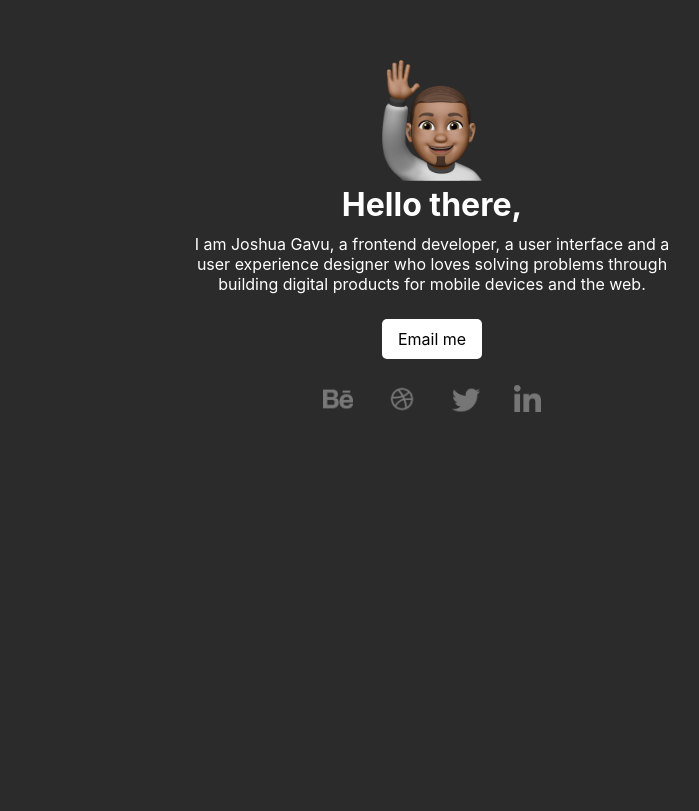
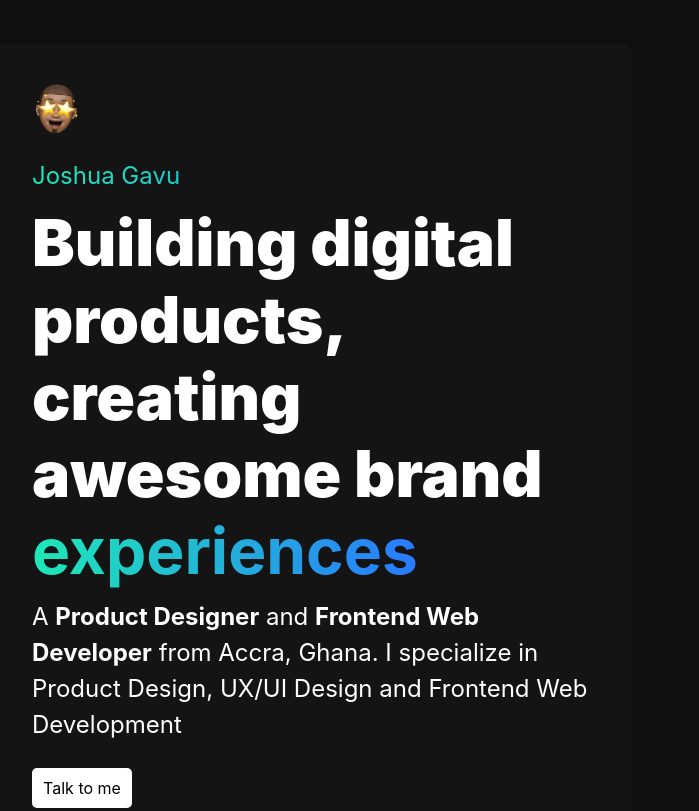
Before and after one commit to MrGavu/joshuagavu, a plain HTML site: page index.html in a window 1280 px wide. Shown: the part 156-967 px from the top of the page, without its empty margins (208-907 px from the left). Before the commit the page ends 800 px from the top, so only its background shows below. Drawn offline with nearby package versions, Linux system fonts and the light colour scheme.

Commit message:
Redesigned with gradientt

```diff
--- a/index.html
+++ b/index.html
@@ -3,12 +3,14 @@
 <head>
     <meta charset="UTF-8">
     <meta name="viewport" content="width=device-width, initial-scale=1.0">
-    <title> Joshua Gavu </title>
-    <link rel="shortcut icon" type="image/png" href="round-favicon-1.png">
+    <title> Joshua Gavu - Product Designer </title>
+    <link rel="shortcut icon" type="image/png" href="favicon.png">
+
+    <link rel="stylesheet" href="https://cdnjs.cloudflare.com/ajax/libs/animate.css/4.1.1/animate.css">
     <style>
 
         * {
-            background-color: #2b2b2b;
+
             margin: 0px;
             padding: 0px;
             box-sizing: border-box;
@@ -18,22 +20,22 @@
 
 
         body {
+            background-color: #0f0f0f;
             height: 100vh;
             display:flex;
             justify-content: center;
-            text-align: center;
-            overflow: hidden;
+            text-align: left;
         }
 
         .email-button {
-            margin: 15px 0px;
+            margin: 15px 10px;
             background-color: white;
             height: 40px;
             width: 100px;
             border: none;
             border-radius: 5px;
             cursor: pointer;
-            padding: 10px 0px;
+            padding: 0px 10px;
             font-size: 16px;
         }
 
@@ -64,29 +66,69 @@
             background-color: #ececec;
         }
 
+        .ex {
+            -webkit-background-clip: text;
+            background-image: linear-gradient(to right, #1de9b6, #2979ff);
+            -webkit-text-fill-color: transparent;
+            color: #464646;
+        }
+
+        .x{
+            padding: 0 10px;
+        }
+
+
         @media screen and (min-width:1024px){
 
         body {
-            margin:auto;
-            width: 500px;
-            height: 100vh;
-            display:flex;
-            justify-content: center;
-            text-align: center;
+            height: 100px;
+            width: 50%;
+            margin: 200px;
+            /* height: 100vh; */
+            text-align: left;
+
+
+        }
+
+        .x {
+            font-size: 32px;
+           }
+
+        h1 {
+            font-weight: 900;
+        }
+
+        .main-content {
+            background-color: #141414;
+            border-radius: 10px;
+            padding: 30px;
+        }
+
+        p {
+            color: #ffffff;
+            font-size: 24px;
+            line-height: 1.5em;
+        }
+
+        .ex {
+            -webkit-background-clip: text;
+            background-image: linear-gradient(to right, #1de9b6, #2979ff);
+            -webkit-text-fill-color: transparent;
+            color: #464646;
         }
     }
 
     </style>
 </head>
-<body text="white">
+<body text="white" class="animate__animated animate__lightSpeedInLeft">
     <div class="main-content">
-        <div><img src="memoji-main.png" alt="memojo" style="width: 100px;"></div>
-        <div><h1> Hello there, </h1></div>
-        <div><p> I am Joshua Gavu, a frontend developer, a user interface and a user experience designer
-            who loves solving problems through building digital products for mobile devices and the web.
+        <div><img src="favicon.png" alt="" width="70px"></div>
+        <div><p class="ex">Joshua Gavu</p></div>
+        <div class="x"><h1> Building digital products, creating awesome brand <strong class="ex">experiences</strong> </h1></div>
+        <div><p> A <strong>Product Designer</strong> and <strong>Frontend Web Developer</strong> from Accra, Ghana. I specialize in Product Design, UX/UI Design and Frontend Web Development
         </p>
         </div>
-        <a href="mailto:gavujoshua@gmail.com"><button class="email-button" type="button"> Email me </button></a>
+        <a href="mailto:gavujoshua@gmail.com"><button class="email-button" type="button"> Talk to me</button></a>
         <div>
             <div class="socials">
                 <a href="https://www.behance.net/joshuagavu" target="_blank"><img class="behance" src="be.png" alt="Behance" style="height: 30px; width:30px;"></a>
```
Also changed, not shown: favicon.png (added), 1 other file.
